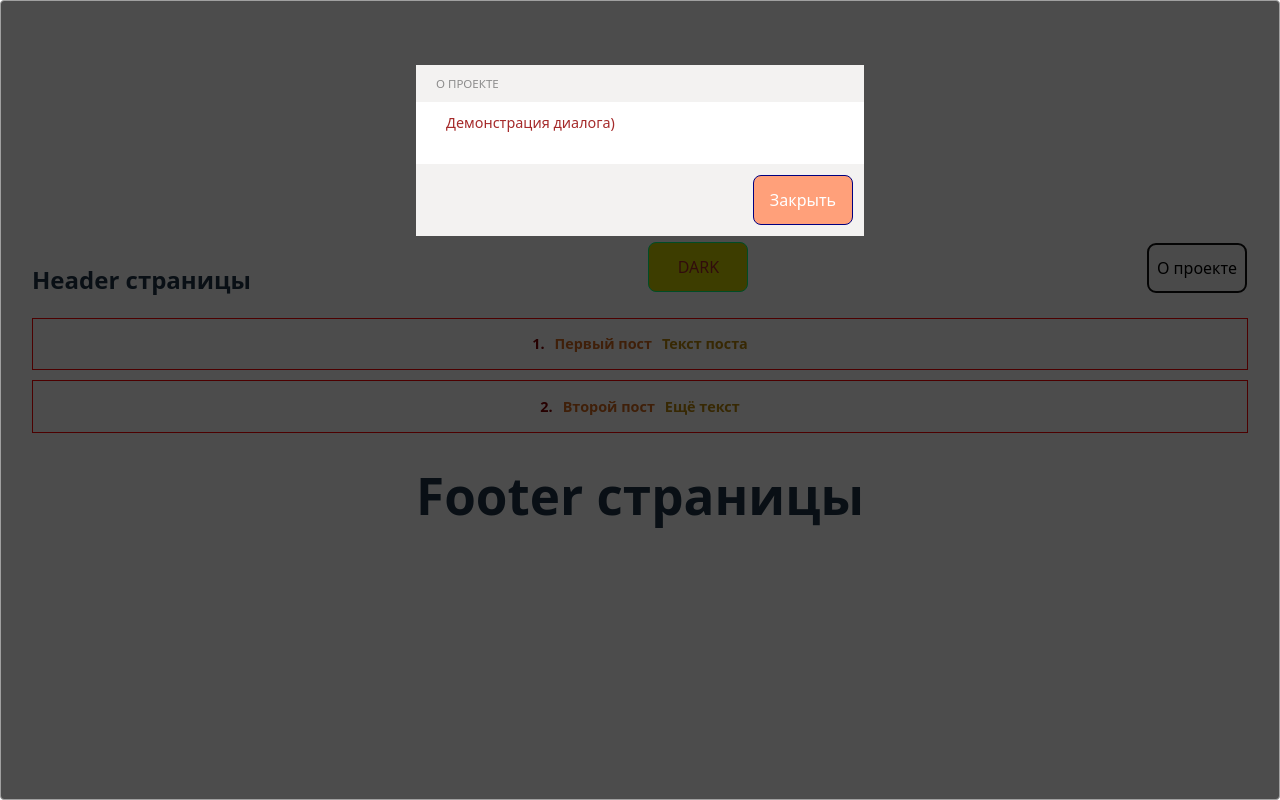
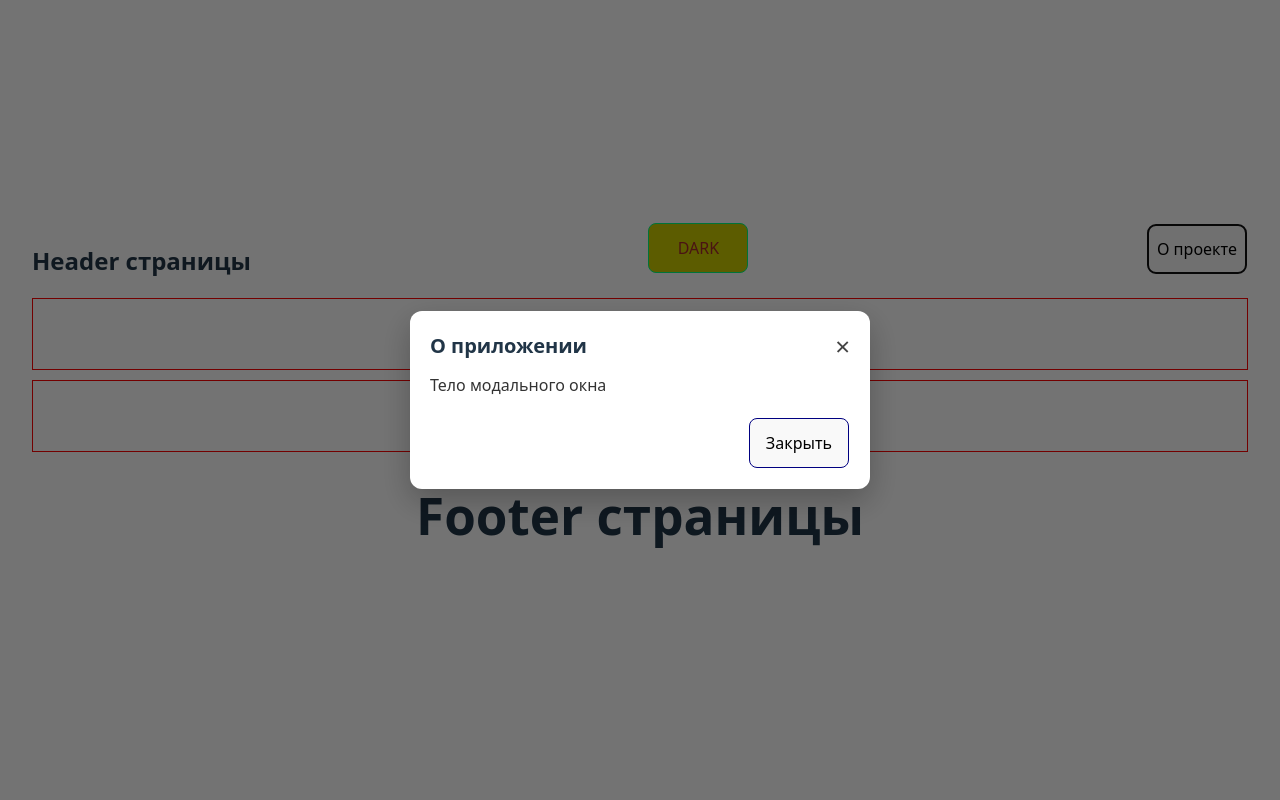
Before and after one commit to MSI-90/ASTON_react, a React (Vite) app in the folder my-app/: page / in a window 1280 px wide. Both pictures are taken after a click on the button "О проекте". Built offline with nearby package versions, Linux system fonts and the light colour scheme.

Commit message:
(feat) Модальное окно "О проекте" удалено, добавлен компонент Modal и кнопки перенесены в ui/Buttons Реализован новый функционал модального окна с использованием React.Portal

```diff
--- a/my-app/src/features/ThemeSwitcher/ui/switcher.tsx
+++ b/my-app/src/features/ThemeSwitcher/ui/switcher.tsx
@@ -1,6 +1,6 @@
 import {useContext} from 'react';
 import {ThemeContext} from '../../../shared/lib/theme/context.ts';
-import Button from '../../../shared/components/Button.tsx';
+import Button from '../../../shared/ui/Buttons/Button.tsx';
 
 export default function ThemeSwitcher() {
     const themeContext = useContext(ThemeContext);
--- a/my-app/src/features/about-project/ui/AboutModal.css
+++ /dev/null
@@ -1,68 +0,0 @@
-.Dialog {
-    border: 1px solid #a0a0a0;
-    border-radius: 4px;
-}
-
-.DialogModalOpen {
-    overflow: hidden; /* no body scroll */
-}
-
-.Dialog .DialogHeader {
-    background-color: #f3f2f1;
-    color: #8c8c8c;
-    font-size: clamp(0.7rem, 3vw, 0.9vw);
-    margin: 0;
-    padding: 10px 10px 10px 20px;
-    text-align: left;
-    font-weight: 300;
-    text-transform: uppercase;
-}
-
-.Dialog .DialogBody {
-    max-height: 50vh;
-    overflow-x: hidden;
-    padding: 10px 30px 30px 30px;
-    text-align: justify;
-    font-size: 18px;
-}
-
-.DialogBodyContent {
-    padding: 0;
-    margin: 0;
-    color: brown;
-}
-
-.DialogBodyContent span, p{
-    font-size: clamp(0.9rem, 3vw, 0.9vw);
-}
-
-.Dialog .DialogFooter {
-    padding: 10px;
-    text-align: right;
-    background-color: #f3f2f1;
-}
-
-.DialogModal {
-    background: rgba(0, 0, 0, 0.7);
-    bottom: 0;
-    left: 0;
-    position: fixed;
-    right: 0;
-    top: 0;
-    z-index: 1;
-}
-
-.DialogModal .DialogModalWrap {
-    background: white;
-    margin: 5% auto;
-    width: 35vw;
-}
-
-.DialogDismiss {
-    background: lightsalmon;
-    color: #fff;
-}
-
-.DialogFooter .Button {
-    margin: 10px;
-}
--- a/my-app/src/features/about-project/ui/AboutModal.tsx
+++ /dev/null
@@ -1,85 +0,0 @@
-import Button from '../../../shared/components/Button';
-import {useEffect, type ReactNode} from 'react'
-import './AboutModal.css';
-
-export type ActionType = 'dismiss' | 'cancel';
-
-interface IAboutModalProps {
-    header: string;
-    modal: boolean;
-    extendedDismiss?: boolean;
-    onAction?: (type: ActionType) => void;
-    hasCancel?: boolean;
-    children?: ReactNode;
-}
-
-export default function AboutModal(props: IAboutModalProps) {
-    const {
-        header,
-        modal = false,
-        extendedDismiss = true,
-        hasCancel = true,
-        onAction,
-    } = props;
-
-
-    useEffect(() => {
-        function dismissClick(e: MouseEvent) {
-            const target = e.target
-            if (target instanceof HTMLElement && target.classList.contains('DialogModal')) {
-                onAction?.('dismiss')
-            }
-        }
-
-        function dismissKey(e: KeyboardEvent) {
-            if (e.key === 'Escape') {
-                onAction?.('dismiss');
-            }
-        }
-
-        if (modal) {
-            document.body.classList.add('DialogModalOpen');
-            if (extendedDismiss) {
-                document.body.addEventListener('click', dismissClick);
-                document.addEventListener('keydown', dismissKey);
-            }
-        }
-        return () => {
-            document.body.classList.remove('DialogModalOpen');
-            document.body.removeEventListener('click', dismissClick);
-            document.removeEventListener('keydown', dismissKey);
-        };
-    }, [onAction, modal, extendedDismiss]);
-
-    return (
-        <div className={modal ? 'Dialog DialogModal' : 'Dialog'}>
-            <div className={modal ? 'DialogModalWrap' : undefined}>
-                <div className="DialogHeader">{header}</div>
-                <div className="DialogBody">
-                    { Array.isArray(props.children) ? (
-                        props.children.map((item, index) => (
-                            <p className="DialogBodyContent" key={index}>
-                                <span>{index + 1})</span>
-                                {item}
-                            </p>
-                        ))) : (
-                            <p className="DialogBodyContent">
-                                <span>{props.children})</span>
-                            </p>
-                        )
-                    }
-                </div>
-                <div className="DialogFooter">
-                    {hasCancel &&
-                      <Button
-                        baseButton={true}
-                        className="DialogDismiss"
-                        onClick={() => onAction?.('dismiss')}
-                      >
-                        Закрыть
-                      </Button>}
-                </div>
-            </div>
-        </div>
-    );
-}
--- /dev/null
+++ b/my-app/src/shared/ui/Modal/Modal.css
@@ -0,0 +1,86 @@
+/* затемнение фона */
+.modal-overlay {
+    position: fixed;
+    inset: 0;
+    background: rgba(0, 0, 0, 0.55);
+    display: flex;
+    align-items: center;
+    justify-content: center;
+    z-index: 999;
+    animation: fadeIn 0.25s ease;
+}
+
+/* окно */
+.modal-window {
+    background: #fff;
+    width: 420px;
+    max-width: 90%;
+    border-radius: 12px;
+    padding: 20px;
+    box-shadow: 0 12px 32px rgba(0, 0, 0, 0.25);
+    animation: scaleIn 0.25s ease;
+}
+
+/* заголовок */
+.modal-header {
+    display: flex;
+    justify-content: space-between;
+    align-items: center;
+    margin-bottom: 12px;
+}
+
+.modal-header h3 {
+    margin: 0;
+    font-size: 20px;
+    font-weight: 600;
+}
+
+/* крестик */
+.modal-close {
+    background: none;
+    border: none;
+    font-size: 26px;
+    cursor: pointer;
+    line-height: 1;
+    padding: 0;
+    color: #444;
+    transition: 0.2s;
+}
+
+.modal-close:hover {
+    color: #000;
+}
+
+/* тело */
+.modal-body {
+    font-size: 16px;
+    margin-bottom: 20px;
+    color: #333;
+}
+
+/* футер */
+.modal-footer {
+    display: flex;
+    justify-content: flex-end;
+}
+
+/* анимации */
+@keyframes fadeIn {
+    from {
+        opacity: 0;
+    }
+    to {
+        opacity: 1;
+    }
+}
+
+@keyframes scaleIn {
+    from {
+        transform: scale(0.92);
+        opacity: 0;
+    }
+    to {
+        transform: scale(1);
+        opacity: 1;
+    }
+}
--- /dev/null
+++ b/my-app/src/shared/ui/Modal/Modal.tsx
@@ -0,0 +1,34 @@
+import Button from '../Buttons/Button';
+import './Modal.css';
+
+interface IModalProps {
+    title: string;
+    body: string;
+    onClick: () => void;
+}
+
+export default function Modal ({ title, body, onClick }:IModalProps) {
+
+    return (
+        <>
+            <div className="modal-overlay" onClick={onClick}>
+                <div className="modal-window" onClick={(e) => e.stopPropagation()}>
+                    <div className="modal-header">
+                        <h3>{title}</h3>
+                        <button className="modal-close" onClick={onClick}>×</button>
+                    </div>
+
+                    <div className="modal-body">
+                        {body}
+                    </div>
+
+                    <div className="modal-footer">
+                        <Button baseButton={true} onClick={onClick}>
+                            Закрыть
+                        </Button>
+                    </div>
+                </div>
+            </div>
+        </>
+    )
+}
--- a/my-app/src/widgets/LayoutHeader/Header.tsx
+++ b/my-app/src/widgets/LayoutHeader/Header.tsx
@@ -1,19 +1,21 @@
-import Button from '../../shared/components/Button';
-import AboutModal from "../../features/about-project/ui/AboutModal";
-import {useState} from 'react'
+import Button from '../../shared/ui/Buttons/Button.tsx';
 import './Header.css';
 import ThemeSwitcher from "../../features/ThemeSwitcher/ui/switcher.tsx";
+import Modal from '../../shared/ui/Modal/Modal.tsx';
+import {createPortal} from 'react-dom';
+import {useState} from "react";
 
-interface IDialogInfo {
-    dialogTitle: string;
-    dialogBody: string;
+interface IAboutModalInfo {
+    title: string;
+    body: string;
 }
 
 export default function Header(){
-    const [dialog, setDialog] = useState(false);
-    const dialogInfo: IDialogInfo = {
-        dialogTitle: 'О проекте',
-        dialogBody: 'Демонстрация диалога'
+    const [showModal, setShowModal] = useState(false);
+
+    const aboutModalInfo: IAboutModalInfo = {
+        title: 'О приложении',
+        body: 'Тело модального окна',
     }
 
     return (
@@ -23,24 +25,20 @@
                 <ThemeSwitcher />
                 <Button
                     baseButton={true}
-                    onClick={() =>
-                        setDialog(true)
-                    }
+                    onClick={() => setShowModal(true)}
                 >
                     О проекте
                 </Button>
 
-                {dialog && (
-                    <AboutModal
-                        header={dialogInfo.dialogTitle}
-                        modal={true}
-                        onAction={(type) => {
-                            if(type === 'dismiss') setDialog(false)
-                        }}
-                    >
-                        {dialogInfo.dialogBody}
-                    </AboutModal>
-                )}
+                {showModal && createPortal(
+                    <Modal
+                        {...aboutModalInfo}
+                        onClick={()=>
+                            setShowModal(false)
+                    }
+                    />,
+                    document.body)
+                }
             </header>
         </>
     )
```
Also changed, not shown: my-app/src/shared/ui/Buttons/Button.css (renamed from my-app/src/shared/components/Button.css), my-app/src/shared/ui/Buttons/Button.tsx (renamed from my-app/src/shared/components/Button.tsx).
